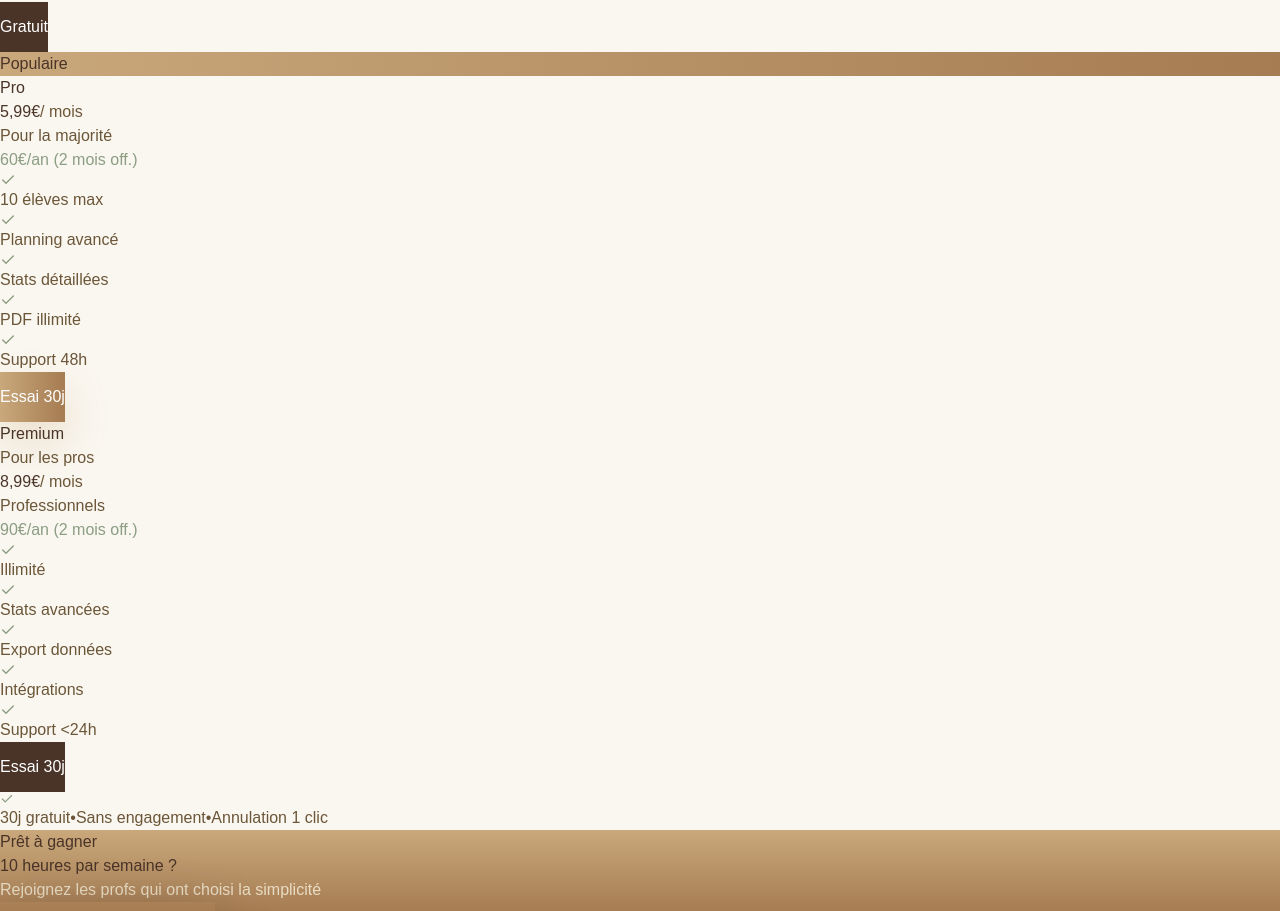
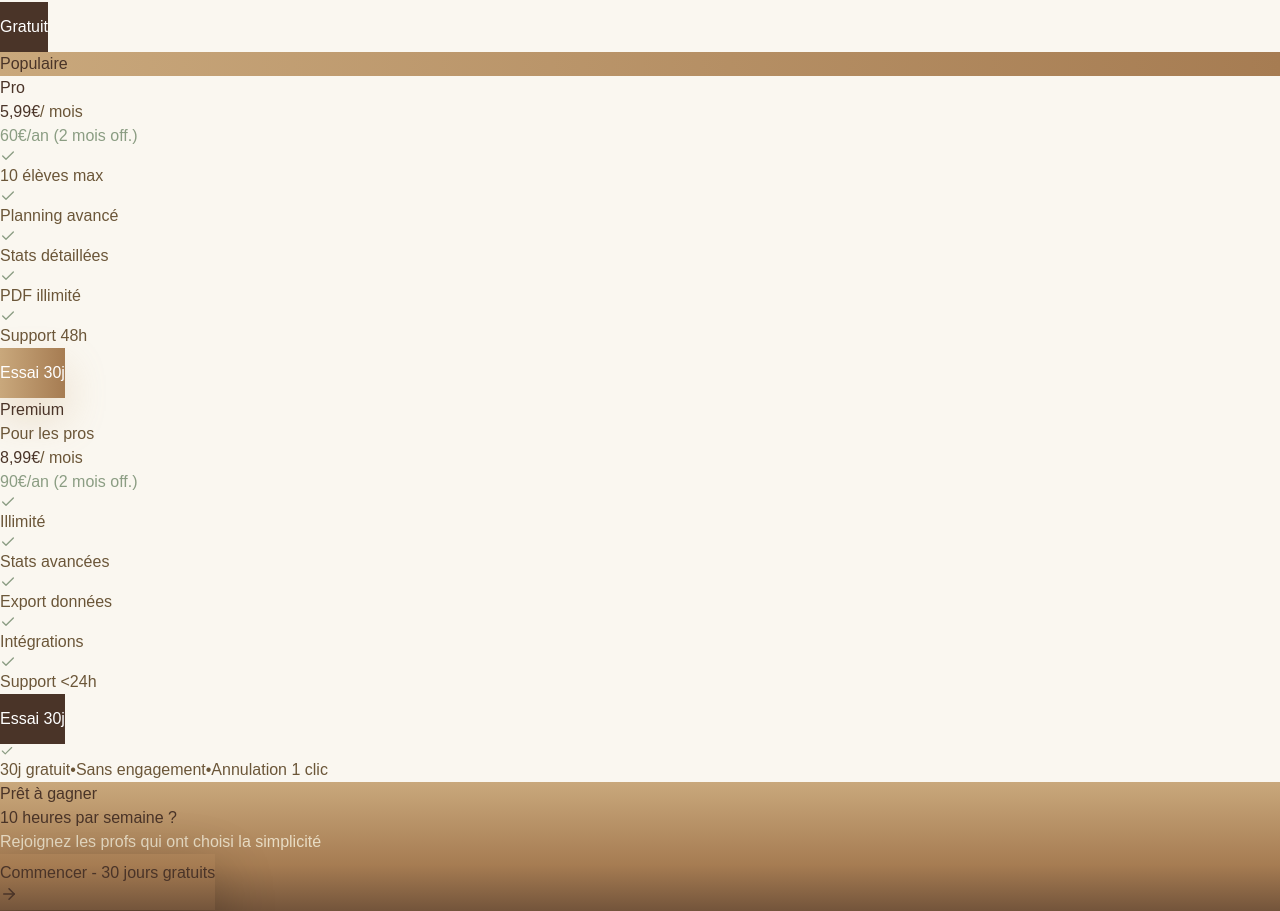
Before and after one commit to theoduffau2510/DOUDE, a React (Vite) app: page / in a window 1280 px wide. Shown: the part 7320-8231 px from the top of the page. Built offline with nearby package versions, Linux system fonts and the light colour scheme; no server answers.

Commit message:
petite modif

```diff
--- a/src/pages/Home.jsx
+++ b/src/pages/Home.jsx
@@ -542,7 +542,6 @@ export default function Home() {
                 features: ["10 élèves max", "Planning avancé", "Stats détaillées", "PDF illimité", "Support 48h"],
                 cta: "Essai 30j",
                 featured: true,
-                description: "Pour la majorité"
               },
               {
                 name: "Premium",
@@ -552,7 +551,6 @@ export default function Home() {
                 features: ["Illimité", "Stats avancées", "Export données", "Intégrations", "Support <24h"],
                 cta: "Essai 30j",
                 featured: false,
-                description: "Professionnels"
               }
             ].map((plan, idx) => (
               <div
```
